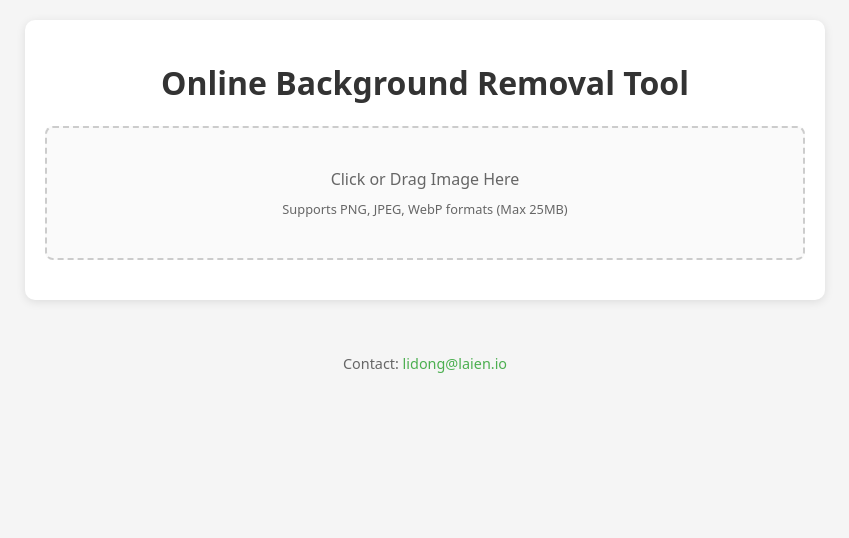
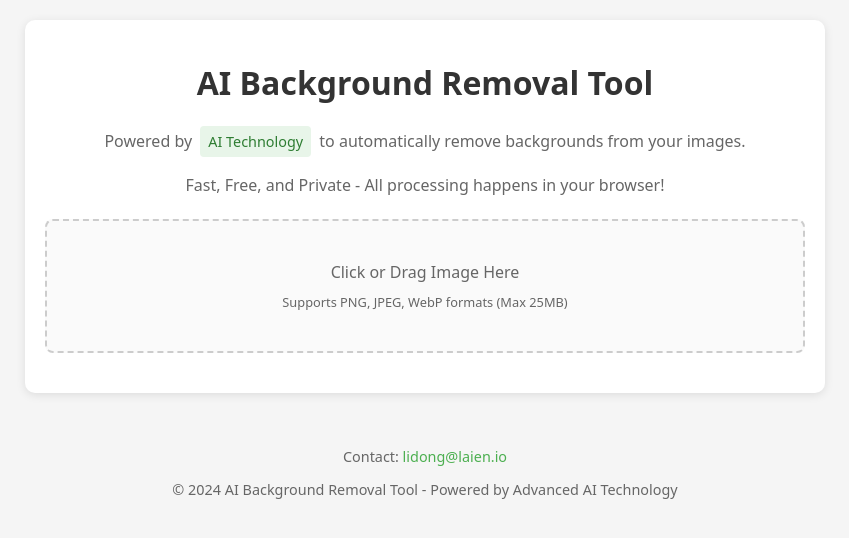
Before and after one commit to lidongx/remove-background-app, a website built with Vite: page index.html in a window 1280 px wide. Shown: the whole page, without its empty margins (215-1064 px from the left). Built offline with nearby package versions, Linux system fonts and the light colour scheme.

Commit message:
feat: add AI technology emphasis and improve page description

```diff
--- a/index.html
+++ b/index.html
@@ -3,7 +3,8 @@
 <head>
     <meta charset="UTF-8">
     <meta name="viewport" content="width=device-width, initial-scale=1.0">
-    <title>Online Background Removal Tool</title>
+    <title>AI Background Removal Tool - Free Online Service</title>
+    <meta name="description" content="Free online AI-powered background removal tool. Remove backgrounds from images instantly using advanced artificial intelligence.">
     <style>
         body {
             font-family: system-ui, -apple-system, sans-serif;
@@ -124,11 +125,30 @@
         .footer a:hover {
             text-decoration: underline;
         }
+        .description {
+            text-align: center;
+            color: #666;
+            margin: 20px 0;
+            line-height: 1.6;
+        }
+        .ai-badge {
+            display: inline-block;
+            background: #e8f5e9;
+            color: #2e7d32;
+            padding: 4px 8px;
+            border-radius: 4px;
+            font-size: 0.9em;
+            margin: 0 4px;
+        }
     </style>
 </head>
 <body>
     <div class="container">
-        <h1>Online Background Removal Tool</h1>
+        <h1>AI Background Removal Tool</h1>
+        <div class="description">
+            <p>Powered by <span class="ai-badge">AI Technology</span> to automatically remove backgrounds from your images.</p>
+            <p>Fast, Free, and Private - All processing happens in your browser!</p>
+        </div>
 
         <div class="upload-zone" id="uploadZone" onclick="document.getElementById('fileInput').click();">
             <p>Click or Drag Image Here</p>
@@ -158,6 +178,7 @@
 
     <div class="footer">
         <p>Contact: <a href="mailto:lidong@laien.io">lidong@laien.io</a></p>
+        <p>© 2024 AI Background Removal Tool - Powered by Advanced AI Technology</p>
     </div>
 
     <script type="module">
```
